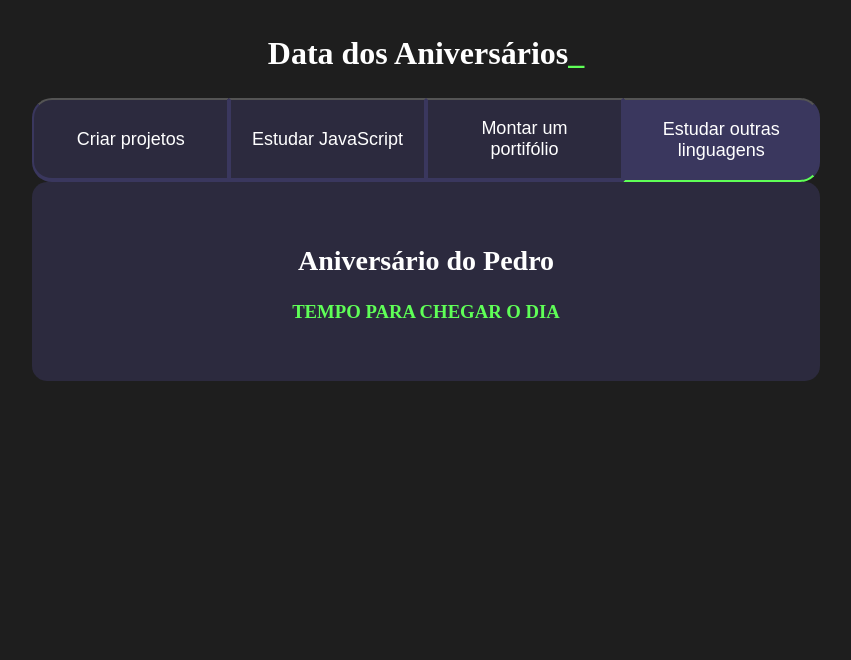
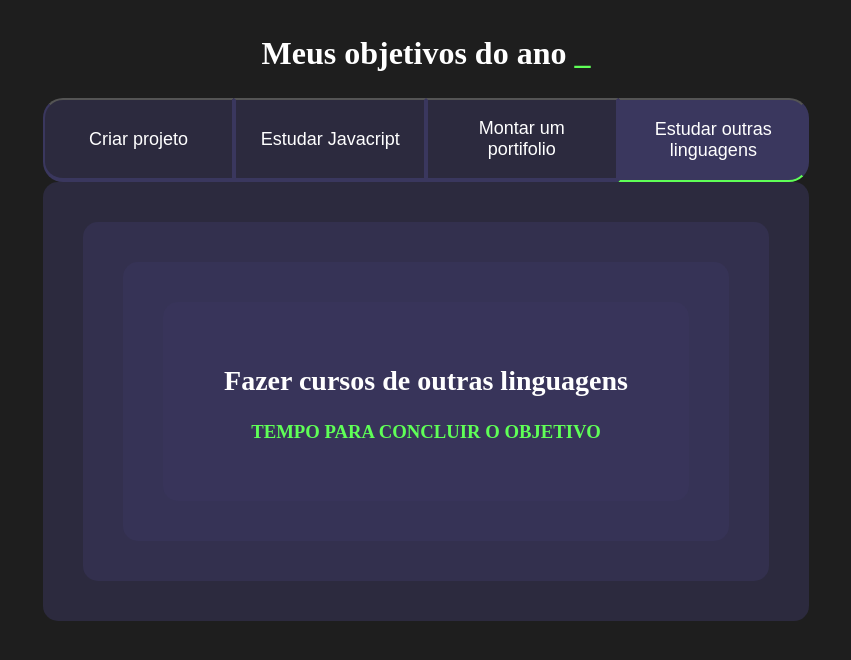
Before and after one commit to danielgarcia1c/3j, a plain HTML site: page index.html in a window 1280 px wide. Both pictures are taken after a click on the button "Estudar outras linguagens". Shown: the whole page, without its empty margins (214-1065 px from the left). Drawn offline with Linux system fonts and the light colour scheme.

Commit message:
Add files via upload

```diff
--- a/index.html
+++ b/index.html
@@ -2,61 +2,74 @@
 <html lang="en">
 <head>
     <meta charset="UTF-8">
+    <meta http-equiv="X-UA-Compatible" content="IE=edge">
     <meta name="viewport" content="width=device-width, initial-scale=1.0">
     <title>Meus objetivos do ano</title>
     <link rel="stylesheet" href="style.css">
 </head>
 <body>
     <section class="conteudo-principal">
-        <h2 class="titulo-principal">Data dos Aniversários<span>_</span> </h2>
+        <h2 class="titulo-principal">Meus objetivos do ano <span>_</span></h2>
        <div class="conteudo">
         <div class="botoes">
-                <button class="botao">Criar projetos</button>
-                <button class="botao">Estudar JavaScript</button>
-                <button class="botao">Montar um portifólio</button>
+            <button class="botao">Criar projeto</button>
+            <button class="botao">Estudar Javacript</button>
+            <button class="botao">Montar um portifolio</button>
             <button class="botao">Estudar outras linguagens</button>
         </div>
-            <div class="abas-textos">
-                <div class="aba-conteudo">
-                    <h2 class="aba-conteudo-titulo-principal">
-                        Meu Aniversário
+        <div class = "abas-textos">
+             <div class = "aba-conteudo">
+                <h2 class = "aba-conteudo-titulo-principal">
+                    Criar 3 projetos usando Javacript
                 </h2>
-                    <h3 class="aba-conteudo-titulo-secundario">
-                        TEMPO PARA CHEGAR O DIA
+                <h3 class = "aba-conteudo-titulo-secundario">
+                    TEMPO PARA CONCLUIR O OBJETIVO
                 </h3>
                 <div class="contador"></div>
             </div>
-                <div class="aba-conteudo">
-                    <h2 class="aba-conteudo-titulo-principal">
-                        Aniversário da minha mae
-                        <!-- Mudei o texto aqui -->
+            <div class = "abas-textos">
+                <div class = "aba-conteudo">
+                   <h2 class = "aba-conteudo-titulo-principal">
+                       Fazer 5 cursos de Javacript
                    </h2>
-                    <h3 class="aba-conteudo-titulo-secundario">
-                        TEMPO PARA CHEGAR O DIA
+                   <h3 class = "aba-conteudo-titulo-secundario">
+                       TEMPO PARA CONCLUIR O OBJETIVO
+                   </h3>
+                 <div class="contador">
+                   <div class="contador-digito">
+                       <div class="contador-digito-numero">
+
+                       </div>
+                     <div class="contador-digito-texto">
+
+                     </div>
+
+                   </div>
+                 </div>
+               </div>
+               <div class = "abas-textos">
+                <div class = "aba-conteudo">
+                   <h2 class = "aba-conteudo-titulo-principal">
+                       Colar no meu portifolio meus 3 novos projetos
+                   </h2>
+                   <h3 class = "aba-conteudo-titulo-secundario">
+                       TEMPO PARA CONCLUIR O OBJETIVO
                    </h3>
                    <div class="contador"></div>
                </div>
-                <div class="aba-conteudo">
-                    <h2 class="aba-conteudo-titulo-principal">
-                        Aniversário da Preta
+               <div class = "abas-textos">
+                <div class = "aba-conteudo">
+                   <h2 class = "aba-conteudo-titulo-principal">
+                       Fazer cursos de outras linguagens
                    </h2>
-                    <h3 class="aba-conteudo-titulo-secundario">
-                        TEMPO PARA CHEGAR O DIA
+                   <div class="contador"></div>
+                   <h3 class = "aba-conteudo-titulo-secundario">
+                       TEMPO PARA CONCLUIR O OBJETIVO
                    </h3>
                    <div class="contador"></div>
+
                </div>
-                <div class="aba-conteudo">
-                    <h2 class="aba-conteudo-titulo-principal">
-                        Aniversário do Pedro
-                    </h2>
-                    <h3 class="aba-conteudo-titulo-secundario">
-                        TEMPO PARA CHEGAR O DIA
-                    </h3>
-                    <div class="contador"></div>
          </div>
-
-
-
        </div>
     </section>
     <script src="main.js"></script>
```
Lines whose indentation alone changed are shown as unchanged.
